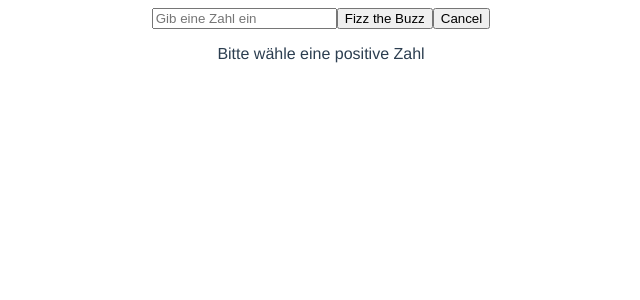
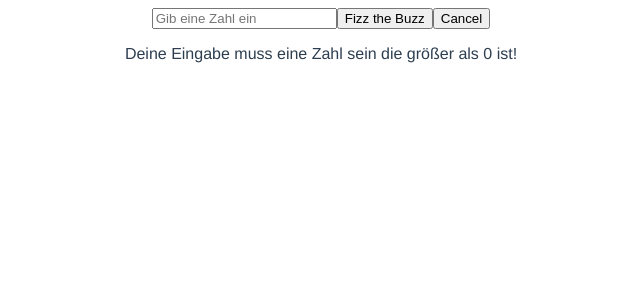
Before and after one commit to fuxi-de/vuezzbuzz, a Vue app: page / in a window 1280 px wide. Both pictures are taken after a click on the button "Fizz the Buzz". Shown: the top 300 px of the page, without its empty margins (319-959 px from the left). Built offline with nearby package versions, Linux system fonts and the light colour scheme; the HTML template or start-up script is replaced by a standard one.

Commit message:
feat: display error message dynamically

```diff
--- a/src/components/FizzBuzz.vue
+++ b/src/components/FizzBuzz.vue
@@ -29,8 +29,12 @@
           Cancel
         </button>
       </div>
-      <p v-if="error.length" class="text-red-500 text-xs italic mt-4 text-left" data-test="error">
-        Bitte wähle eine positive Zahl
+      <p
+        v-if="error.length"
+        class="text-red-500 text-xs italic mt-4 text-left"
+        data-test="error"
+      >
+        {{ error }}
       </p>
     </form>
     <success-message v-if="output.length" :message="output" />
```
